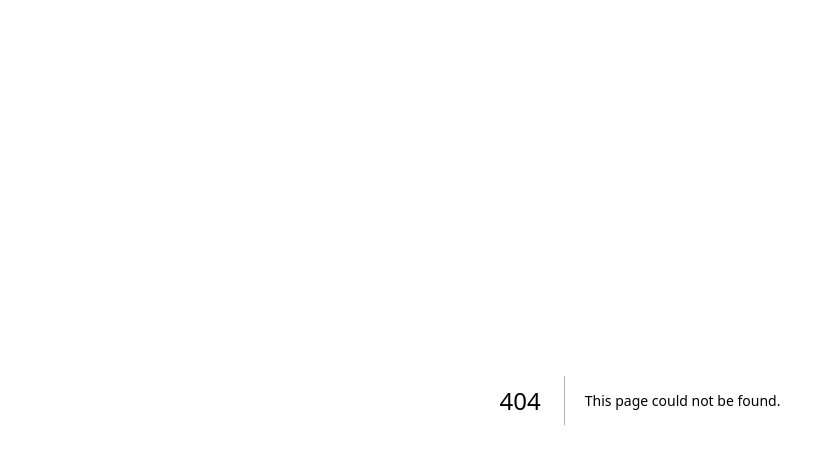
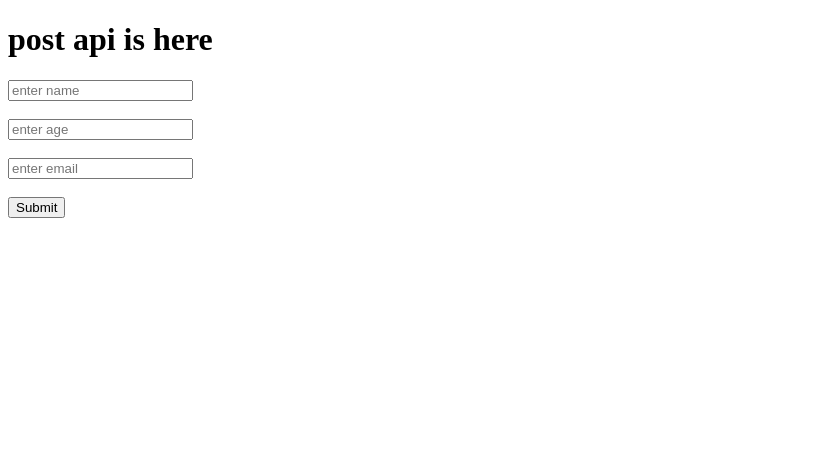
Before and after one commit to Ayushkumar00111/Next.Js_auth, a Next.js app in the folder frontend/nextgen/: page /postapi in a window 1280 px wide. Before the commit this address had no page. Shown: the top 464 px of the page, without its empty margins (0-835 px from the left). Built offline with nearby package versions, Linux system fonts and the light colour scheme.

Commit message:
all are up to date

```diff
--- a/frontend/nextgen/src/app/mongodb/route.js
+++ b/frontend/nextgen/src/app/mongodb/route.js
@@ -10,12 +10,8 @@ export async function GET() {
 
 export async function POST(request) {
     await mongoose.connect(process.env.MONGODB);
-    const new_method = new product({
-        name:"sunil",
-        age:29,
-        email:"@sunil"
-
-    })
+    const playload = await request.json()
+    const new_method = new product(playload)
     const reuslt = await new_method.save();
 
     console.log(reuslt)
--- /dev/null
+++ b/frontend/nextgen/src/app/postapi/page.js
@@ -0,0 +1,36 @@
+"use client"
+
+import { useEffect, useState } from "react"
+
+export default function post(){
+    const [from , setfrom]=useState({
+        name:"",
+        age:"",
+        email:""
+    })
+
+
+
+const dataftech=async()=>{
+    // let data = await fetch("http://localhost:3000/mongodb",{
+    //     method:"Post",
+    //     body:JSON.stringify({name , age , email})
+    // })
+    // data = await data.json();
+    // console.log(data)
+    alert(JSON.stringify(from))
+}
+
+
+    return(
+        <div>
+     <h1>post api is here </h1>
+        <input type="text" name="name" placeholder="enter name " value={from.name} onChange={(e)=>{setfrom({...from ,name: e.target.value})}}/><br/><br/>
+          <input type="number" name="age" placeholder="enter age"value={from.age} onChange={(e)=>{setfrom({...from , age:e.target.value})}} /><br/><br/>
+            <input type="text" name="email" placeholder="enter email " value={from.email} onChange={(e)=>{setfrom({...from , email:e.target.value})}}/><br/><br/>
+            <button onClick={dataftech}> Submit</button>
+
+        </div>
+
+    )
+}
```
